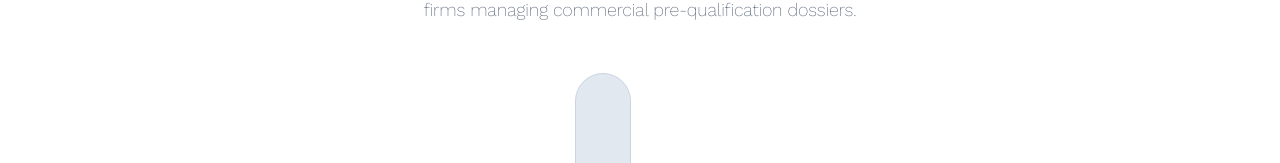
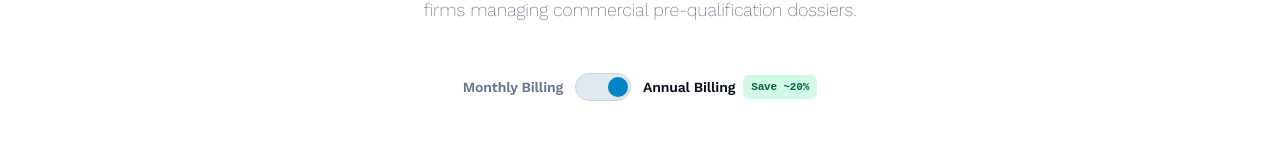
Before and after one commit to PeteCurrey/Avorria.Contractors.USA.agv001, a Next.js app: page /pricing in a window 1280 px wide. Shown: the part 397-560 px from the top of the page. Built offline with nearby package versions, Linux system fonts and the light colour scheme; no server answers.

Commit message:
fix(pricing): fix elongated monthly/yearly toggle and prevent button min-height inheritance

```diff
--- a/src/app/(public)/pricing/page.tsx
+++ b/src/app/(public)/pricing/page.tsx
@@ -35,8 +35,10 @@ export default function PricingPage() {
             </span>
             <button
               type="button"
+              role="switch"
+              aria-checked={billingCycle === 'annual'}
               onClick={() => setBillingCycle(billingCycle === 'monthly' ? 'annual' : 'monthly')}
-              className="w-14 h-7 rounded-full bg-slate-200 border border-slate-300 p-1 transition-colors relative flex items-center focus:outline-none focus:ring-2 focus:ring-brand-500/50"
+              className="w-14 h-7 min-h-[28px] max-h-[28px] shrink-0 rounded-full bg-slate-200 border border-slate-300 p-1 transition-colors relative inline-flex items-center focus:outline-none focus:ring-2 focus:ring-brand-500/50 cursor-pointer"
               aria-label="Toggle Billing Interval"
             >
               <div
--- a/src/app/globals.css
+++ b/src/app/globals.css
@@ -15,7 +15,7 @@
   color: transparent;
 }
 
-body, button, input, select, textarea {
+body {
   color: var(--foreground);
   background: var(--background);
   font-family: var(--font-work-sans), 'Work Sans', -apple-system, BlinkMacSystemFont, "Segoe UI", Roboto, sans-serif;
@@ -24,6 +24,12 @@ body, button, input, select, textarea {
   min-height: 100vh;
   text-rendering: optimizeLegibility;
   -webkit-font-smoothing: antialiased;
+}
+
+button, input, select, textarea {
+  font-family: var(--font-work-sans), 'Work Sans', -apple-system, BlinkMacSystemFont, "Segoe UI", Roboto, sans-serif;
+  font-weight: 200;
+  letter-spacing: -0.01em;
 }
 
 h1, h2, h3, h4, h5, h6 {
```
